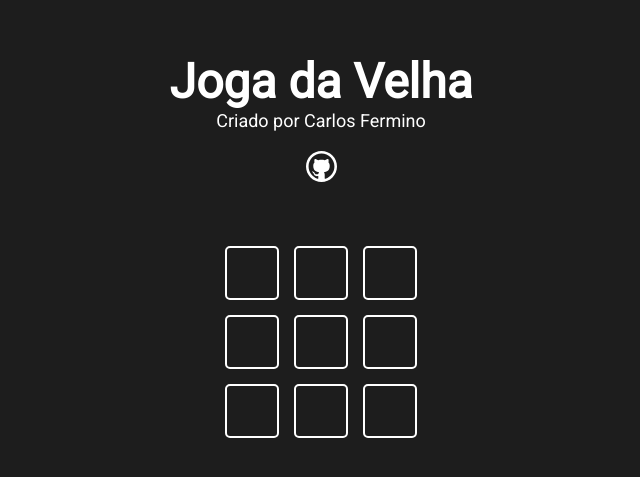
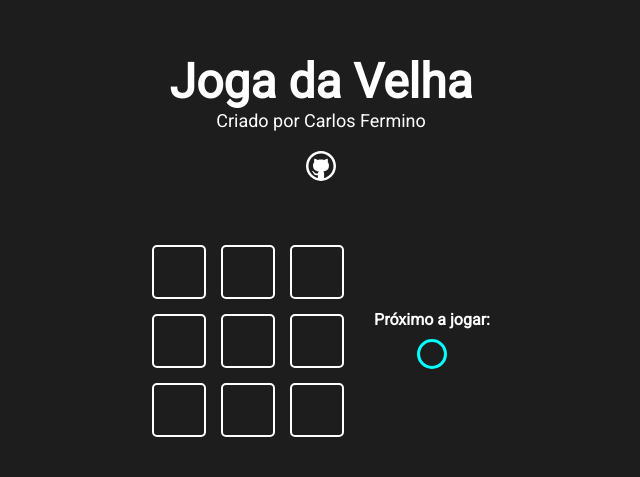
Before and after one commit to carlosfermino/react-jogo-da-velha, a Next.js app: page / in a window 1280 px wide. Shown: the part 175-652 px from the top of the page, without its empty margins (319-959 px from the left). Built offline with nearby package versions, Linux system fonts and the light colour scheme.

Commit message:
Criado a lógica do jogo

```diff
--- a/src/component/game/Game.jsx
+++ b/src/component/game/Game.jsx
@@ -2,16 +2,44 @@ import { useState } from 'react'
 
 import style from './Game.module.css'
 
+import Icon from '../icon/Icon'
 import GameOption from '../gameOption/GameOption'
 
 function Game () {
   const [gameState, setGameState] = useState(Array(9).fill(0))
+  const [currentPlayer, setCurrentPlayer] = useState(1)
+
+  const handleClick = (position) => {
+    if (gameState[position] === 0) {
+      let newGameState = [...gameState]
+      newGameState[position] = currentPlayer
+      setCurrentPlayer(currentPlayer * -1)
+      setGameState(newGameState)
+    }
+  }
 
   return (
-    <div className={style.game}>
-      {
-        gameState.map((value, position) => <GameOption key={`game-option-pos-${position}`} status={value} />)
-      }
+    <div className={style.gameContent}>
+      <div className={style.game}>
+        {
+          gameState.map((value, position) =>
+            <GameOption
+              key={`game-option-pos-${position}`}
+              status={value}
+              onClick={() => handleClick(position)}
+            />
+          )
+       }
+      </div>
+      <div className={style.gameInfo}>
+        <h4>Próximo a jogar:</h4>
+        {
+          currentPlayer === 1 && <Icon iconName="circle" />
+        }
+        {
+          currentPlayer === -1 && <Icon iconName="x" />
+        }
+      </div>
     </div>
   )
 }
--- a/src/component/game/Game.module.css
+++ b/src/component/game/Game.module.css
@@ -2,6 +2,17 @@
   display: grid;
   grid-template-columns: repeat(3, 1fr);
   gap: 15px;
+}
+ .gameContent {
+  display: flex;
+  gap: 30px;
+  align-items: center;
+}
 
+.gameInfo {
+  display: flex;
+  flex-direction: column;
+  align-items: center;
+  gap: 10px;
 
 }
--- a/src/component/gameOption/GameOption.jsx
+++ b/src/component/gameOption/GameOption.jsx
@@ -3,9 +3,9 @@ import Icon from '../icon/Icon'
 
 const GameIcon = ({iconName}) => <Icon iconName={iconName} size="25px" />
 
-function GameOpition ({status}) {
+function GameOpition ({status, onClick}) {
   return (
-    <div className={style.gameOption}>
+    <div className={style.gameOption} onClick={onClick}>
       {
         status === 1 && <GameIcon iconName="circle" />
       }
--- a/src/component/header/Header.jsx
+++ b/src/component/header/Header.jsx
@@ -12,7 +12,7 @@ function Header () {
       <Title>Joga da Velha</Title>
       <SubTitle>Criado por Carlos Fermino</SubTitle>
       <div className={style.iconContent}>
-      <Icon iconName="github" href="github.com/carlosfermino" />
+      <Icon iconName="github" href="https://github.com/carlosfermino" />
 
       </div>
     </div>
--- a/src/component/icon/Icon.jsx
+++ b/src/component/icon/Icon.jsx
@@ -2,20 +2,17 @@
 
 function Icon ({iconName, size, href}) {
   return (
-    <a href={`https://${href}`} target="_blank">
-
+    <a href={href} target="_blank">
       <img src={`/icons/${iconName}.svg`} width={size}  />
-
     </a>
-
   )
 }
 
 Icon.defaultProps = {
   size: '30px'
 }
-Icon.defaultProps = {
+/*Icon.defaultProps = {
   href:''
-}
+}*/
 
 export default Icon
```
